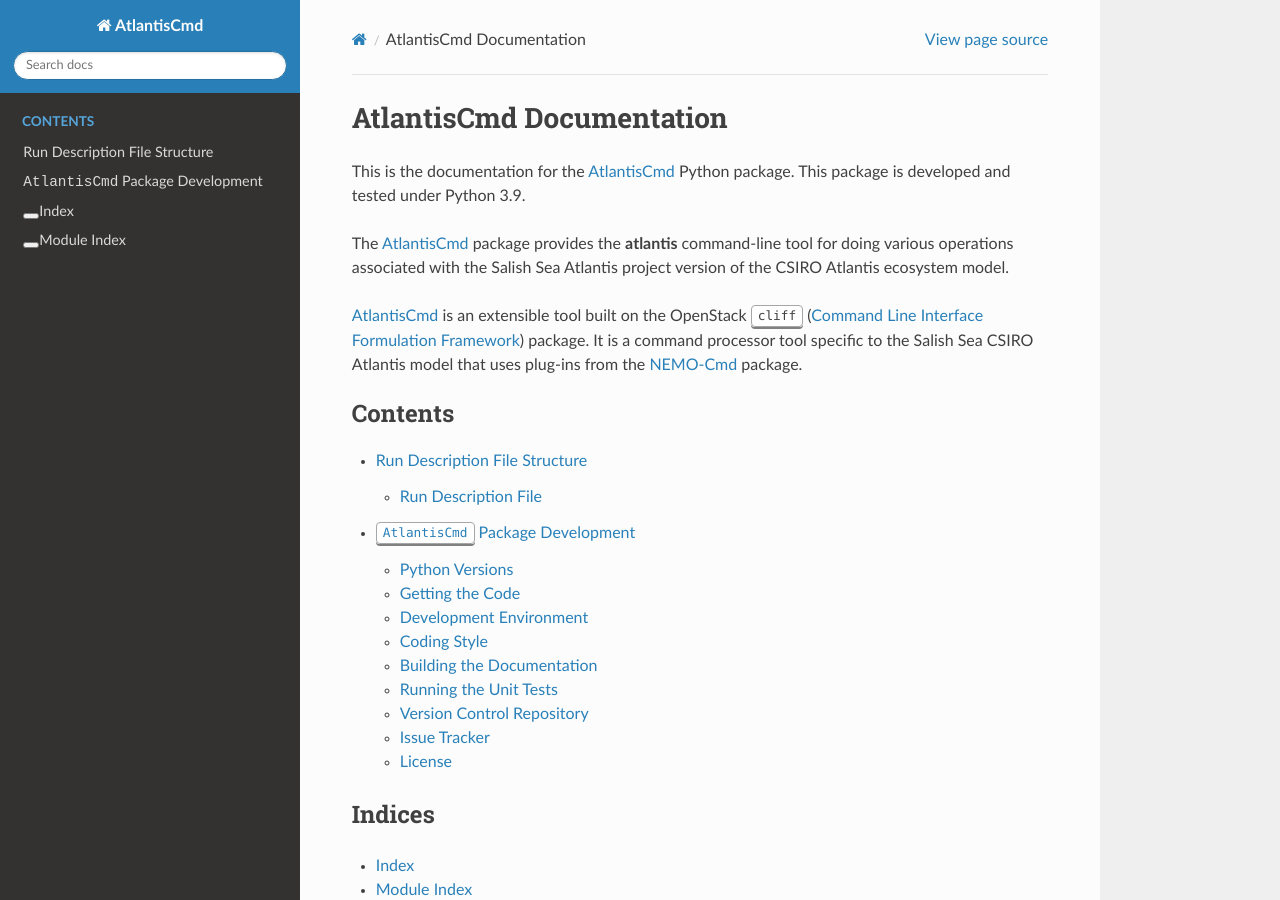
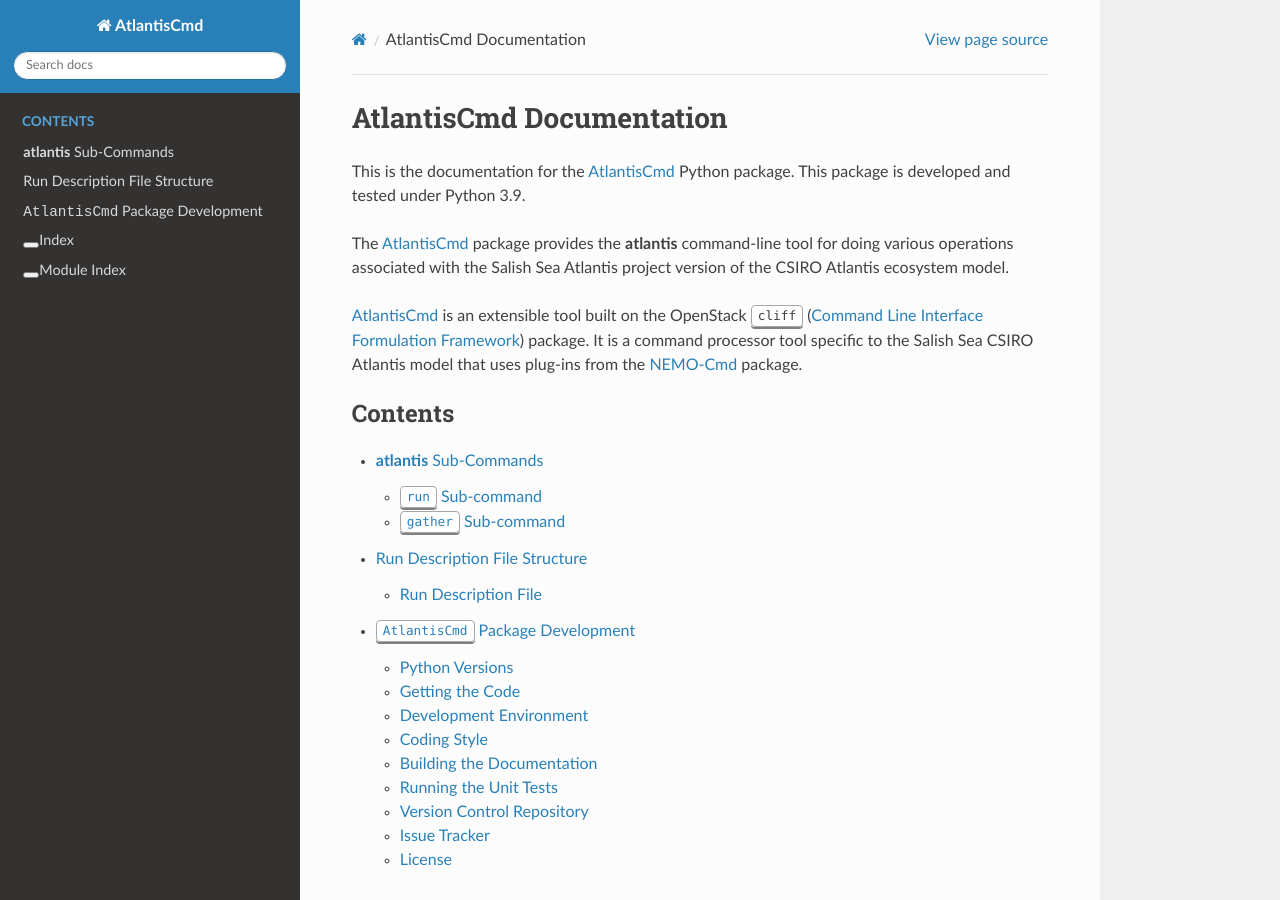
Before and after one commit to SS-Atlantis/AtlantisCmd, a Sphinx documentation site: the page built from docs/index.rst, in a window 1280 px wide and 900 px high. Built offline with Sphinx 7.4.7 and the Read the Docs theme 2.0.0, drawn with Linux system fonts in a browser that asks for light colours; some of the changed lines change nothing that is shown.

Commit message:
Add docs: atlantis sub-commands

```diff
--- a/docs/index.rst
+++ b/docs/index.rst
@@ -37,6 +37,7 @@
    :maxdepth: 2
    :caption: Contents
 
+   subcommands
    run_description_file/index
    pkg_development
 
--- /dev/null
+++ b/docs/subcommands.rst
@@ -0,0 +1,183 @@
+.. Copyright 2021, Salish Sea Atlantis project contributors,
+.. The University of British Columbia, and CSIRO
+..
+.. Licensed under the Apache License, Version 2.0 (the "License");
+.. you may not use this file except in compliance with the License.
+.. You may obtain a copy of the License at
+..
+..    https://www.apache.org/licenses/LICENSE-2.0
+..
+.. Unless required by applicable law or agreed to in writing, software
+.. distributed under the License is distributed on an "AS IS" BASIS,
+.. WITHOUT WARRANTIES OR CONDITIONS OF ANY KIND, either express or implied.
+.. See the License for the specific language governing permissions and
+.. limitations under the License.
+
+
+.. _AtlantisCmdSubcommands:
+
+*********************************
+:command:`atlantis` Sub-Commands
+*********************************
+
+The command :kbd:`atlantis help` produces a list of the available :program:`atlantis` options and sub-commands:
+
+.. code-block:: text
+
+    usage: atlantis [--version] [-v | -q] [--log-file LOG_FILE] [-h] [--debug]
+
+    Atlantis Ecosystem Model Command Processor
+
+    optional arguments:
+    --version            show program's version number and exit
+    -v, --verbose        Increase verbosity of output. Can be repeated.
+    -q, --quiet          Suppress output except warnings and errors.
+    --log-file LOG_FILE  Specify a file to log output. Disabled by default.
+    -h, --help           Show help message and exit.
+    --debug              Show tracebacks on errors.
+
+    Commands:
+    complete       print bash completion command (cliff)
+    help           print detailed help for another command (cliff)
+    run            Prepare, execute, and gather results from a CSIRO Atlantis ecosystem model run.
+
+For details of the arguments and options for a sub-command use
+:command:`atlantis help <sub-command>`.
+For example:
+
+.. code-block:: bash
+
+    $ atlantis help run
+
+.. code-block:: text
+
+    usage: atlantis run [-h] [--no-submit] [-q] DESC_FILE RESULTS_DIR
+
+    Prepare, execute, and gather the results from an Atlantis run described in DESC_FILE.
+    The results files from the run are gathered in RESULTS_DIR.
+    If RESULTS_DIR does not exist it will be created.
+
+    positional arguments:
+    DESC_FILE    run description YAML file
+    RESULTS_DIR  directory to store results into
+
+    optional arguments:
+    -h, --help   show this help message and exit
+    --no-submit  Prepare the temporary run directory, and the bash script to
+                execute the Atlantis run, but don't launch the run.
+                This is useful during development runs when you want to hack on
+                the bash script and/or use the same temporary run directory
+                more than once.
+    -q, --quiet  don't show the run directory path
+
+You can check what version of :program:`atlantis` you have installed with:
+
+.. code-block:: bash
+
+    atlantis --version
+
+
+.. _atlantis-run:
+
+:kbd:`run` Sub-command
+======================
+
+The :command:`run` sub-command prepares,
+executes,
+and gathers the results from the CSIRO Atlantis ecosystem model run described in the specified run description file.
+The results are gathered in the specified results directory.
+
+.. code-block:: text
+
+
+    usage: atlantis run [-h] [--no-submit] [-q] DESC_FILE RESULTS_DIR
+
+    Prepare, execute, and gather the results from an Atlantis run described in DESC_FILE.
+    The results files from the run are gathered in RESULTS_DIR.
+    If RESULTS_DIR does not exist it will be created.
+
+    positional arguments:
+    DESC_FILE    run description YAML file
+    RESULTS_DIR  directory to store results into
+
+    optional arguments:
+    -h, --help   show this help message and exit
+    --no-submit  Prepare the temporary run directory, and the bash script to
+                execute the Atlantis run, but don't launch the run.
+                This is useful during development runs when you want to hack on
+                the bash script and/or use the same temporary run directory
+                more than once.
+    -q, --quiet  don't show the run directory path
+
+The path to the run directory,
+and a message indicating that the run has been launched are printed upon completion of the command.
+
+The :command:`run` sub-command does the following:
+
+#. Uses a `cookiecutter`_ template in the AtlantisCmd package to set up a temporary run directory from which to execute the Atlantis run.
+
+   .. _cookiecutter: https://cookiecutter.readthedocs.io/en/latest/
+
+#. The `cookiecutter`_ processing generates an :file:`Atlantis.sh` job script in the run directory.
+   The job script:
+
+   * runs :program:`atlantisMerged`
+   * executes the :ref:`atlantis-gather` to collect the run configuration and results files into the results directory
+
+#. Launches job script as a background job.
+
+See the :ref:`RunDescriptionFileStructure` section for details of the run description YAML file.
+
+The :command:`run` sub-command concludes by printing the path to the run directory and a message indicating that the run has been launched.
+Example:
+
+.. code-block:: bash
+
+    $ atlantis run atlantis.yaml /ocean/$USER/Atlantis/runs/my-run/
+
+.. code-block:: text
+
+    atlantis_cmd.run INFO: Created temporary run directory: /ocean/$USER/Atlantis/runs/SS-Atlantis_2021-08-18T153416.049642-0700
+    atlantis_cmd.run INFO: launched SS-Atlantis run via /ocean/$USER/Atlantis/runs/SS-Atlantis_2021-08-18T153416.049642-0700/Atlantis.sh
+
+If the :command:`run` sub-command prints an error message,
+you can get a Python traceback containing more information about the error by re-running the command with the :kbd:`--debug` flag.
+
+If there are uncommitted changes in any of the version control repositories included in the :ref:`VCS-Revisions` of the run description YAML file,
+a warning message for each repository will appear.
+Example:
+
+.. code-block:: bash
+
+    $ atlantis run atlantis.yaml /ocean/$USER/Atlantis/runs/my-run/
+
+.. code-block:: text
+
+    nemo_cmd.prepare WARNING: There are uncommitted changes in /ocean/$USER/Atlantis/salish-sea-atlantis-model
+    nemo_cmd.prepare WARNING: There are uncommitted changes in /ocean/$USER/Atlantis/AtlantisCmd
+    atlantis_cmd.run INFO: Created temporary run directory: /ocean/$USER/Atlantis/runs/SS-Atlantis_2021-08-18T153416.049642-0700
+    atlantis_cmd.run INFO: launched SS-Atlantis run via /ocean/$USER/Atlantis/runs/SS-Atlantis_2021-08-18T153416.049642-0700/Atlantis.sh
+
+The warning messages start with :kbd:`nemo_cmd.prepare` because the VCS recording feature is provided by the `NEMO-Cmd package`_.
+
+.. _NEMO-Cmd package: https://nemo-cmd.readthedocs.io/en/latest/
+
+
+.. _atlantis-gather:
+
+:kbd:`gather` Sub-command
+=========================
+
+The :command:`gather` sub-command moves results from an Atlantis temporary run directory into a results directory.
+It is provided by the `NEMO-Cmd package`_.
+Please use:
+
+.. code-block:: bash
+
+    $ atlantis help gather
+
+to see its usage,
+and see :ref:`nemocmd:nemo-gather` for more details.
+
+If the :command:`gather` sub-command prints an error message,
+you can get a Python traceback containing more information about the error by re-running the command with the :kbd:`--debug` flag.
```
